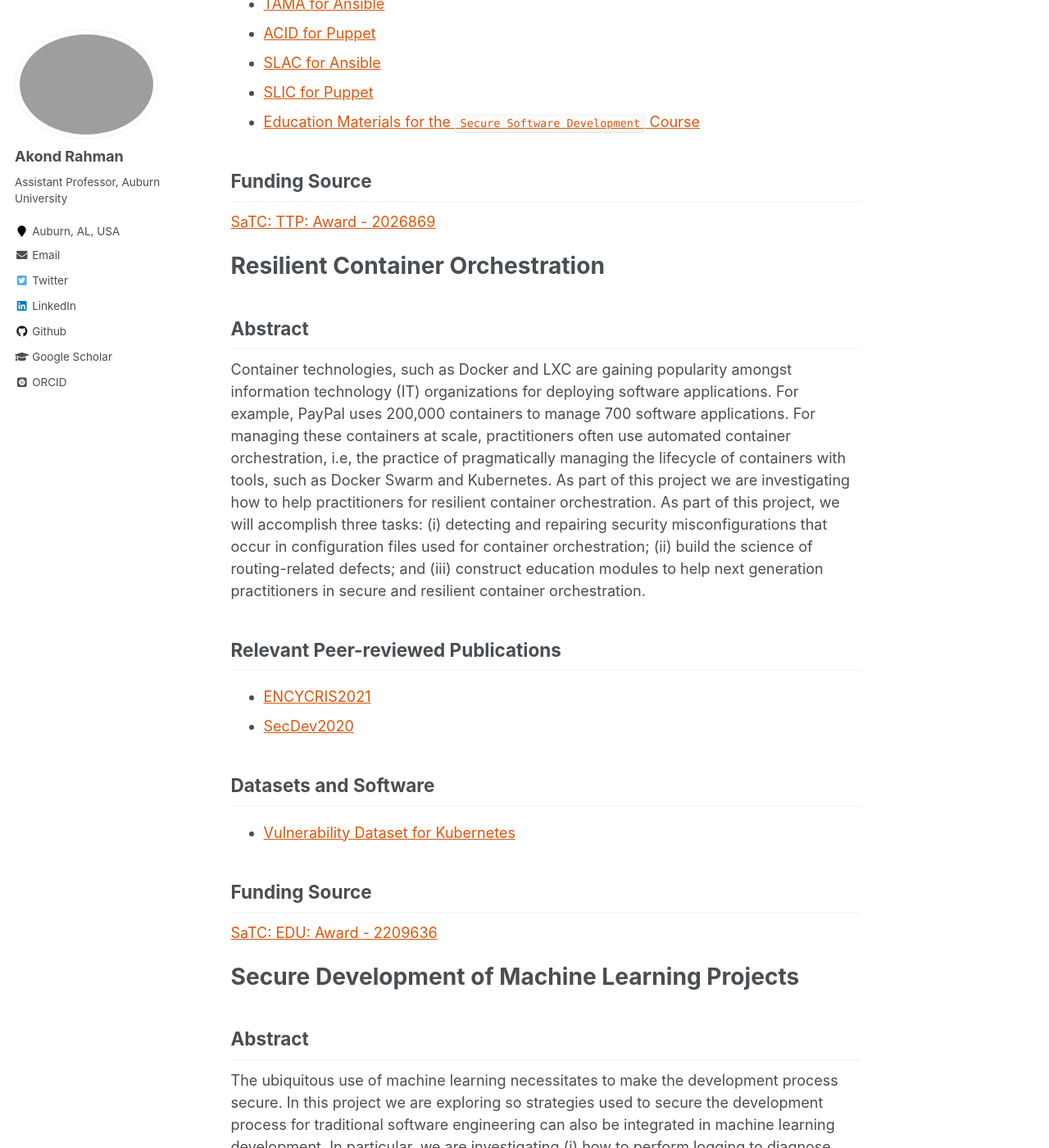
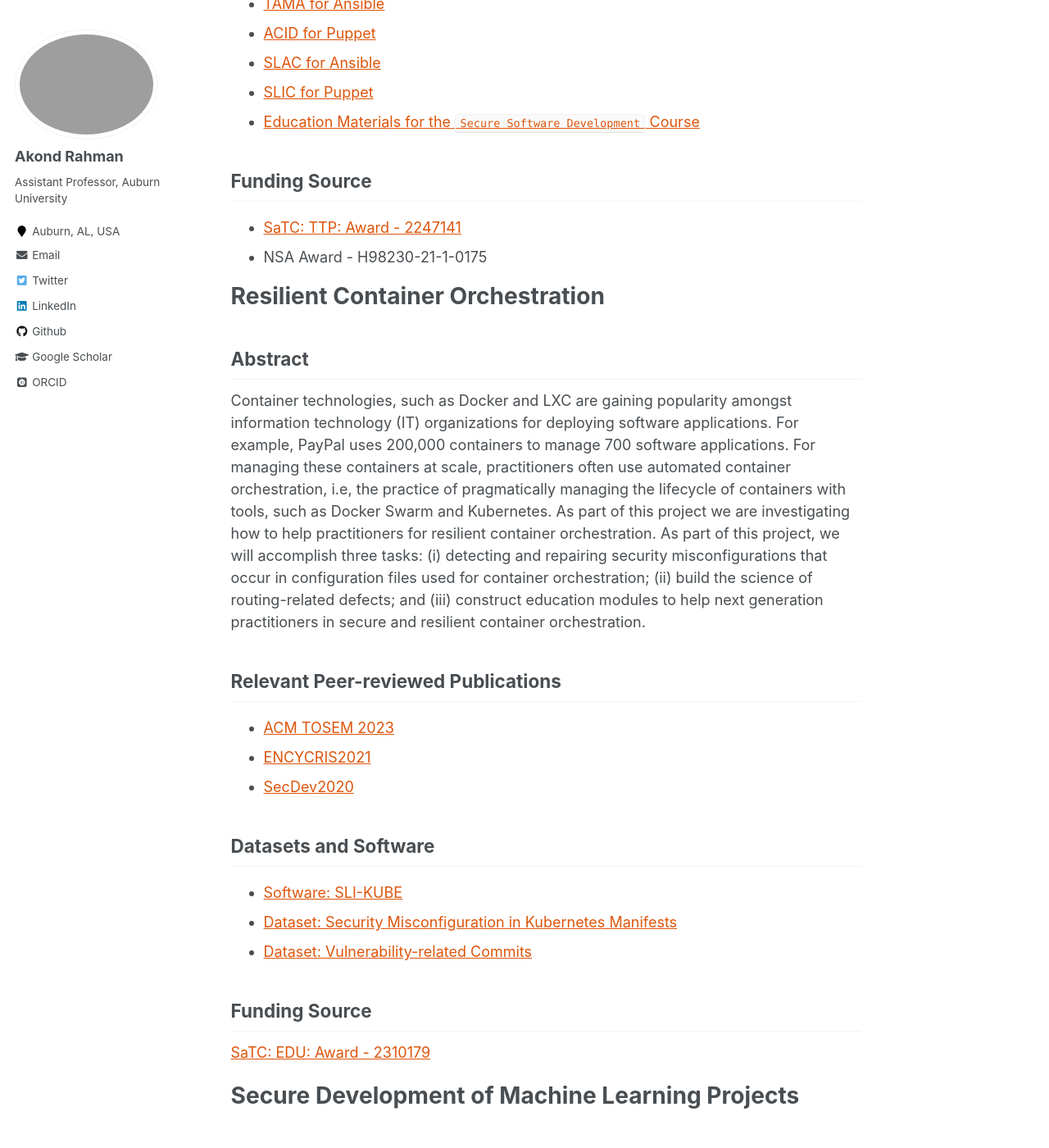
Before and after one commit to akondrahman/akondrahman.github.io, a Jekyll site: the page built from _pages/projects.md, in a window 1280 px wide and 1400 px high, scrolled down 1333 px. Shown: the whole window at 82% size. Built offline with Jekyll 4.4.1, drawn with Linux system fonts in a browser that asks for light colours; some web fonts are replaced.

Commit message:
project update

```diff
--- a/_pages/projects.md
+++ b/_pages/projects.md
@@ -40,7 +40,8 @@ Datasets and Software
 
 Funding Source
 ---
-[SaTC: TTP: Award - 2026869](https://www.nsf.gov/awardsearch/showAward?AWD_ID=2026869&HistoricalAwards=false)
+- [SaTC: TTP: Award - 2247141](https://nsf.gov/awardsearch/showAward?AWD_ID=2247141&HistoricalAwards=false)
+- NSA Award - H98230-21-1-0175
 
 Resilient Container Orchestration
 ======
@@ -53,17 +54,20 @@ Container technologies, such as Docker and LXC are gaining popularity amongst in
 
 Relevant Peer-reviewed Publications
 ---
+- [ACM TOSEM 2023](/files/papers/tosem-k8s.pdf)
 - [ENCYCRIS2021](/files/papers/k8s-encycris2021.pdf)
 - [SecDev2020](https://arxiv.org/pdf/2006.15275.pdf)
 
 
 Datasets and Software
 ---
-- [Vulnerability Dataset for Kubernetes](https://doi.org/10.6084/m9.figshare.13447796.v1)
+- [Software: SLI-KUBE](https://hub.docker.com/r/akondrahman/sli-kube)
+- [Dataset: Security Misconfiguration in Kubernetes Manifests](https://doi.org/10.6084/m9.figshare.17425478.v3)
+- [Dataset: Vulnerability-related Commits](https://doi.org/10.6084/m9.figshare.13447796.v1)
 
 Funding Source
 ---
-[SaTC: EDU: Award - 2209636](https://nsf.gov/awardsearch/showAward?AWD_ID=2209636&HistoricalAwards=false)
+[SaTC: EDU: Award - 2310179](https://nsf.gov/awardsearch/showAward?AWD_ID=2310179&HistoricalAwards=false)
 
 
 
```
